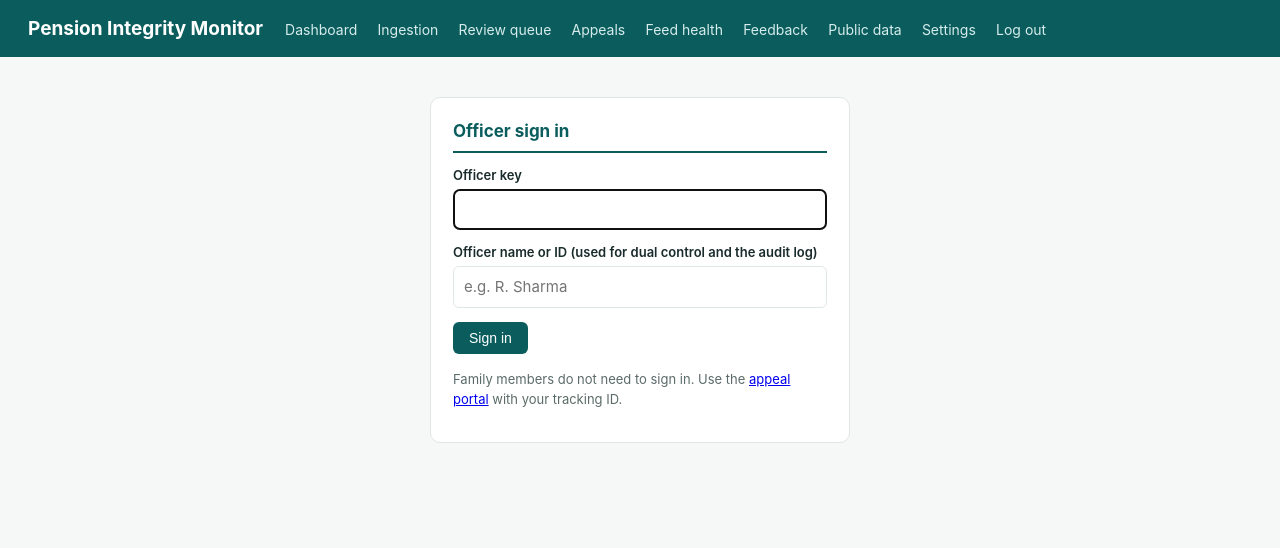
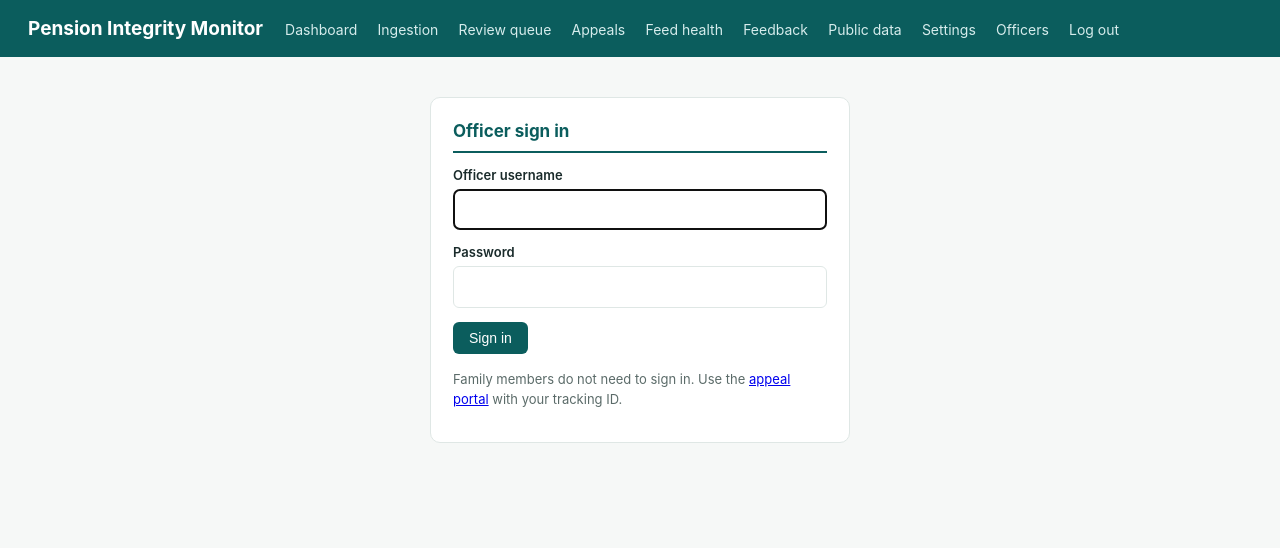
Before and after one commit to Aditya2375/pension-integrity-monitor, a Flask app: page /login?next=/officers in a window 1280 px wide. Shown: the top 548 px of the page. Run offline with Flask 3, Linux system fonts and the light colour scheme; the visitor is signed in with stand-in values (Sample User, id 1); data comes from the database, SQL or seed files in the repository.

Commit message:
Add per-officer accounts, audit-log anchoring, session revocation, step-up authentication and feed provenance

```diff
--- a/app.py
+++ b/app.py
@@ -52,31 +52,139 @@ def conn():
 def officer_required():
     if not session.get("officer"):
         return redirect(url_for("login", next=request.path))
+    # session revocation: deactivation or a password change bumps
+    # session_version, killing every live session for that account.
+    c = conn()
+    row = c.execute("SELECT session_version, active, must_change FROM officers WHERE username=?",
+                    (session.get("officer_name"),)).fetchone()
+    c.close()
+    if (not row or not row["active"]
+            or row["session_version"] != session.get("session_version", -1)):
+        session.clear()
+        return redirect(url_for("login", next=request.path))
+    if row["must_change"] and request.endpoint not in ("change_password", "logout", "static"):
+        return redirect(url_for("change_password"))
     return None
 
 @app.route("/login", methods=["GET", "POST"])
 def login():
     err = None
-    if OFFICER_KEY is None:
-        return render_template("login.html", err="Officer sign-in is not configured on this deployment.")
+    c = conn()
+    has_officers = c.execute("SELECT COUNT(*) n FROM officers").fetchone()["n"] > 0
+    c.close()
+    if not has_officers:
+        return render_template("login.html", err="No officer account exists on this deployment. Set PIM_OFFICER_KEY before first start to bootstrap the admin account.")
     if request.method == "POST":
         ip = request.headers.get("X-Forwarded-For", request.remote_addr or "?").split(",")[0].strip()
+        username = (request.form.get("username") or "").strip()[:40]
         if _throttled(ip, 5, 900):
             err = "Too many attempts. Try again in 15 minutes."
-        elif secrets.compare_digest(request.form.get("key") or "", OFFICER_KEY):
-            session.clear()
-            session["officer"] = True
-            name = (request.form.get("officer_name") or "").strip()[:40]
-            session["officer_name"] = name or "officer"
-            session.permanent = True
-            nxt = request.args.get("next") or ""
-            if not nxt.startswith("/") or nxt.startswith("//"):
-                nxt = ""
-            return redirect(nxt or url_for("dashboard"))
         else:
+            c = conn()
+            ok = db.check_officer(c, username, request.form.get("key") or "")
+            c.close()
+            if ok:
+                session.clear()
+                session["officer"] = True
+                session["officer_name"] = username
+                c2 = conn()
+                row = c2.execute("SELECT session_version FROM officers WHERE username=?", (username,)).fetchone()
+                c2.close()
+                session["session_version"] = row["session_version"]
+                session.permanent = True
+                c = conn()
+                db.log(c, username, "login", "officer sign-in")
+                c.commit()
+                c.close()
+                nxt = request.args.get("next") or ""
+                if not nxt.startswith("/") or nxt.startswith("//"):
+                    nxt = ""
+                return redirect(nxt or url_for("dashboard"))
             _record_fail(ip)
-            err = "Wrong key."
+            err = "Wrong username or password."
     return render_template("login.html", err=err)
+
+@app.route("/officers")
+def officers_page():
+    r = officer_required()
+    if r: return r
+    c = conn()
+    rows = c.execute("SELECT id,username,active,created_at FROM officers ORDER BY username").fetchall()
+    c.close()
+    return render_template("officers.html", rows=rows, me=session.get("officer_name"))
+
+@app.route("/officers/add", methods=["POST"])
+def officer_add():
+    r = officer_required()
+    if r: return r
+    username = (request.form.get("username") or "").strip()[:40]
+    pw = request.form.get("password") or ""
+    me = session.get("officer_name", "officer")
+    if not _fresh_auth(me, request.form.get("admin_password")):
+        return redirect(url_for("officers_page", err="Re-enter your own password to add an officer."))
+    if not username or len(pw) < 12:
+        return redirect(url_for("officers_page", err="Username required; password must be at least 12 characters."))
+    c = conn()
+    exists = c.execute("SELECT 1 FROM officers WHERE username=?", (username,)).fetchone()
+    if exists:
+        c.close()
+        return redirect(url_for("officers_page", err="That username already exists."))
+    db.create_officer(c, username, pw)
+    db.log(c, me, "officer_add", f"created officer account '{username}'")
+    c.commit()
+    c.close()
+    return redirect(url_for("officers_page", msg=f"Officer '{username}' created."))
+
+@app.route("/officers/<int:oid>/deactivate", methods=["POST"])
+def officer_deactivate(oid):
+    r = officer_required()
+    if r: return r
+    me = session.get("officer_name", "officer")
+    if not _fresh_auth(me, request.form.get("admin_password")):
+        return redirect(url_for("officers_page", err="Re-enter your own password to deactivate an officer."))
+    c = conn()
+    row = c.execute("SELECT username FROM officers WHERE id=?", (oid,)).fetchone()
+    if row and row["username"] != me:
+        c.execute("UPDATE officers SET active=0, session_version=session_version+1 WHERE id=?", (oid,))
+        db.log(c, me, "officer_deactivate", f"deactivated '{row['username']}'")
+        c.commit()
+    c.close()
+    return redirect(url_for("officers_page"))
+
+def _fresh_auth(username, password):
+    """Step-up: sensitive actions require the officer's current password again."""
+    c = conn()
+    ok = db.check_officer(c, username, password or "")
+    c.close()
+    return ok
+
+@app.route("/change-password", methods=["GET", "POST"])
+def change_password():
+    if not session.get("officer"):
+        return redirect(url_for("login"))
+    err = None
+    if request.method == "POST":
+        old_pw = request.form.get("old") or ""
+        new_pw = request.form.get("new") or ""
+        me = session.get("officer_name")
+        if len(new_pw) < 12:
+            err = "New password must be at least 12 characters."
+        elif not _fresh_auth(me, old_pw):
+            err = "Current password is wrong."
+        else:
+            import secrets as _s
+            c = conn()
+            salt = _s.token_hex(16)
+            c.execute("UPDATE officers SET password_hash=?, salt=?, must_change=0, "
+                      "session_version=session_version+1 WHERE username=?",
+                      (db.hash_password(new_pw, salt), salt, me))
+            db.log(c, me, "password_change", "officer changed own password")
+            c.commit()
+            row = c.execute("SELECT session_version FROM officers WHERE username=?", (me,)).fetchone()
+            c.close()
+            session["session_version"] = row["session_version"]
+            return redirect(url_for("dashboard", msg="Password changed."))
+    return render_template("change_password.html", err=err)
 
 @app.route("/logout")
 def logout():
@@ -120,9 +228,19 @@ def ingest_upload(feed_id):
     f = request.files.get("file")
     if not f or not (f.filename or "").lower().endswith(".csv"):
         return redirect(url_for("ingest_page", msg="Upload a .csv file."))
+    # provenance: hash the upload content as it streams so the audit log ties
+    # every ingested row batch to an exact file digest, officer and time.
+    import hashlib
+    digest = hashlib.sha256()
+    def _hashing(stream):
+        for chunk in ingest.iter_text(stream):
+            digest.update(chunk.encode("utf-8", "surrogateescape"))
+            yield chunk
     c = conn()
     try:
-        loaded, rejected = ingest.ingest_csv_stream(c, feed_id, ingest.iter_text(f.stream))
+        loaded, rejected = ingest.ingest_csv_stream(c, feed_id, _hashing(f.stream))
+        db.log(c, session.get("officer_name", "officer"), "feed_provenance",
+               f"feed={feed_id} sha256={digest.hexdigest()} loaded={loaded} rejected={rejected}")
         c.commit()
         msg = f"Loaded {loaded} rows, rejected {rejected}."
     except ValueError as e:
@@ -284,6 +402,9 @@ def approve_hold(cid):
     if r: return r
     me = session.get("officer_name", "officer")
     c = conn()
+    if not _fresh_auth(me, request.form.get("password")):
+        c.close()
+        return redirect(url_for("case_detail", cid=cid, err="Re-enter your password to approve a hold."))
     req = c.execute("SELECT * FROM hold_requests WHERE case_id=? AND state='PENDING' ORDER BY id DESC LIMIT 1", (cid,)).fetchone()
     if not req:
         c.close()
--- a/templates/base.html
+++ b/templates/base.html
@@ -19,6 +19,7 @@
     <a href="{{ url_for('feedback_page') }}">Feedback</a>
     <a href="{{ url_for('context_page') }}">Public data</a>
     <a href="{{ url_for('settings_page') }}">Settings</a>
+    <a href="{{ url_for('officers_page') }}">Officers</a>
     <a href="{{ url_for('logout') }}">Log out</a>
     {% else %}
     <a href="{{ url_for('appeal_portal') }}">Family appeal portal</a>
--- a/templates/case.html
+++ b/templates/case.html
@@ -82,6 +82,7 @@
   <p class="err">You requested this hold. Dual control requires a different officer to approve or reject it; sign in under another officer name.</p>
   {% else %}
   <form method="post" action="{{ url_for('approve_hold', cid=case['id']) }}" style="display:inline">
+    <input type="password" name="password" placeholder="re-enter your password" required style="max-width:200px">
     <button class="btn warn">Approve hold (I am a different officer)</button>
   </form>
   <form method="post" action="{{ url_for('reject_hold', cid=case['id']) }}" style="display:inline;margin-left:10px">
--- a/templates/login.html
+++ b/templates/login.html
@@ -4,10 +4,10 @@
   <h2>Officer sign in</h2>
   {% if err %}<div class="err">{{ err }}</div>{% endif %}
   <form method="post">
-    <label>Officer key</label>
-    <input type="password" name="key" autofocus>
-    <label style="margin-top:12px">Officer name or ID (used for dual control and the audit log)</label>
-    <input type="text" name="officer_name" maxlength="40" placeholder="e.g. R. Sharma">
+    <label>Officer username</label>
+    <input type="text" name="username" maxlength="40" autofocus autocomplete="username">
+    <label style="margin-top:12px">Password</label>
+    <input type="password" name="key" autocomplete="current-password">
     <p style="margin-top:14px"><button class="btn">Sign in</button></p>
   </form>
   <p class="muted">Family members do not need to sign in. Use the <a href="{{ url_for('appeal_portal') }}">appeal portal</a> with your tracking ID.</p>
```
Also changed, not shown: SECURITY_REVIEW.md (+9 -0 lines), pim/db.py (+76 -2 lines), templates/change_password.html (added, +15 -0 lines), templates/officers.html (added, +35 -0 lines), tests/test_auth.py (+16 -7 lines), tests/test_flow.py (+16 -5 lines), tests/test_safeguards.py (+95 -3 lines), README.md.
